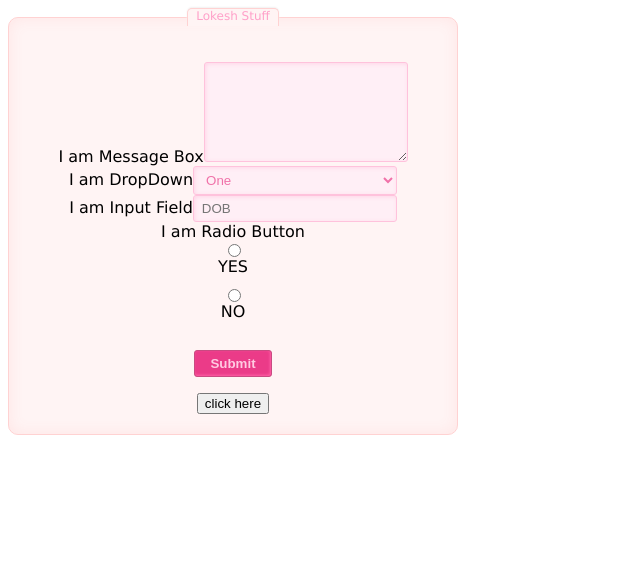
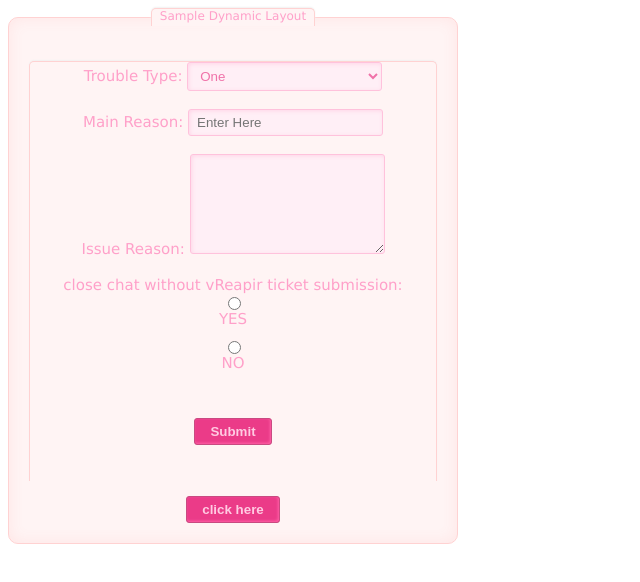
Before and after one commit to lokeshkosuri/textone, a plain HTML site: page index.html in a window 1280 px wide. Both pictures are taken after a click on the button "click here". Shown: the whole page, without its empty margins (0-640 px from the left). Drawn offline with Linux system fonts and the light colour scheme.

Commit message:
Update index.html

```diff
--- a/index.html
+++ b/index.html
@@ -1,10 +1,10 @@
 <html>
-<body style="text-align: center;">
+<body style="text-align:center;">
 <div class = "form-style-3">
 
-	<fieldset><legend>Lokesh Stuff</legend>
+	<fieldset><legend>Sample Dynamic Layout</legend>
 
-    <p id="GFG_DOWN" class="form-style-3"></p>
+    <p id="GFG_DOWN" ></p>
 		<button type="submit" onclick="GFG_Fun()">
         		click here
     		</button>
@@ -17,21 +17,21 @@
                     "title": "Trouble Type",
                     "order": "1",
                     "values": ["One", "Two", "Three"],
+                    "id": 1
+                },
+                {
+                    "type": "INPUT",
+                    "title": "Main Reason",
+                    "order": "2",
+                    "values": "",
                     "id": 2
                 },
                 {
-                    "type": "INPUT",
-                    "title": "Reason",
+                    "type": "TEXT",
+                    "title": "Issue Reason",
                     "order": "2",
                     "values": "",
                     "id": 3
-                },
-                {
-                    "type": "TEXT",
-                    "title": "Reason",
-                    "order": "2",
-                    "values": "",
-                    "id": 1
                 },
                 {
                     "type": "RADIO",
@@ -70,7 +70,7 @@
                     let formField = "";
                     switch (eachValue.type.toLowerCase()) {
                         case "select":
-							let labelField1 = 'I am DropDown';
+							let labelField1 = eachValue.title+": ";
                             formField = document.createElement("SELECT");
 							form.append(labelField1);
                             eachValue.values.forEach((each) => {
@@ -83,16 +83,16 @@
                         break;
 
                         case "input":
-							let labelField2 = 'I am Input Field';
+							let labelField2 = eachValue.title+": ";
                             formField = document.createElement("input");
                             formField.setAttribute("type", "text");
                             formField.setAttribute("name", "dob");
-                            formField.setAttribute("placeholder", "DOB");
+                            formField.setAttribute("placeholder", "Enter Here");
 							form.append(labelField2);
                         break;
 
                         case "radio":
-							let labelField3 ='I am Radio Button';
+							let labelField3 =eachValue.title+": ";
 							form.append(labelField3);
 							let br = document.createElement('br');
 							form.appendChild(br);
@@ -113,11 +113,11 @@
 						case "submit":
                             formField = document.createElement("input");
                             formField.setAttribute("type", "submit");
-                            formField.setAttribute("value", "Submit");
+                            formField.setAttribute("name", eachValue.title+": ");
                         break;
 
                         case "text":
-							let labelField4 ='I am Message Box';
+							let labelField4 =eachValue.title+": ";
                             formField = document.createElement("textarea");
                             formField.setAttribute("maxlength", "1000");
 							form.append(labelField4);
@@ -126,6 +126,8 @@
                     !!formField ? form.appendChild(formField) : '';
                     let br = document.createElement('br');
                     form.appendChild(br);
+					let br1 = document.createElement('br');
+                    form.appendChild(br1);
                 })
             } else {
             }
@@ -141,6 +143,23 @@
 			display:block;
 			margin-bottom: 10px;
 		}
+		p{
+			color: #FFA0C9;
+			border-top: 1px solid #FFD2D2;
+			border-left: 1px solid #FFD2D2;
+			border-right: 1px solid #FFD2D2;
+			border-radius: 5px 5px 0px 0px;
+			-webkit-border-radius: 5px 5px 0px 0px;
+			-moz-border-radius: 5px 5px 0px 0px;
+			background: #FFF4F4;
+			padding: 0px 8px 3px 8px;
+			box-shadow: -0px -1px 2px #F1F1F1;
+			-moz-box-shadow:-0px -1px 2px #F1F1F1;
+			-webkit-box-shadow:-0px -1px 2px #F1F1F1;
+			font-weight: normal;
+			font-size: 15px;
+		}
+
 		.form-style-3 label > span{
 			float: left;
 			width: 100px;
@@ -182,6 +201,7 @@
 			height:100px;
 		}
 		.form-style-3 input[type=text],
+		.form-style-3 input[type=placeholder],
 		.form-style-3 input[type=date],
 		.form-style-3 input[type=datetime],
 		.form-style-3 input[type=number],
@@ -219,13 +239,24 @@
 			-moz-border-radius: 3px;
 			font-weight: bold;
 		}
+		button{
+			background: #EB3B88;
+			border: 1px solid #C94A81;
+			padding: 5px 15px 5px 15px;
+			color: #FFCBE2;
+			box-shadow: inset -1px -1px 3px #FF62A7;
+			-moz-box-shadow: inset -1px -1px 3px #FF62A7;
+			-webkit-box-shadow: inset -1px -1px 3px #FF62A7;
+			border-radius: 3px;
+			border-radius: 3px;
+			-webkit-border-radius: 3px;
+			-moz-border-radius: 3px;
+			font-weight: bold;
+		}
 		.required{
 			color:red;
 			font-weight:normal;
 		}
-		.element.style {
-    			color: red;
-			}
 
 	</style>
 </div>
```
